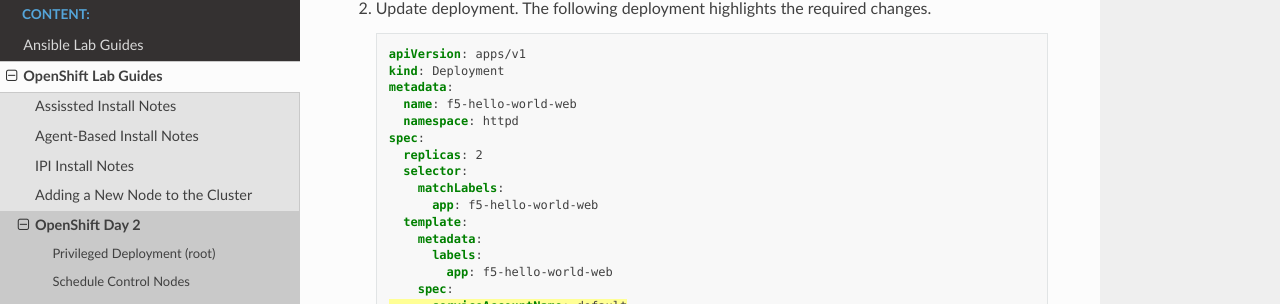
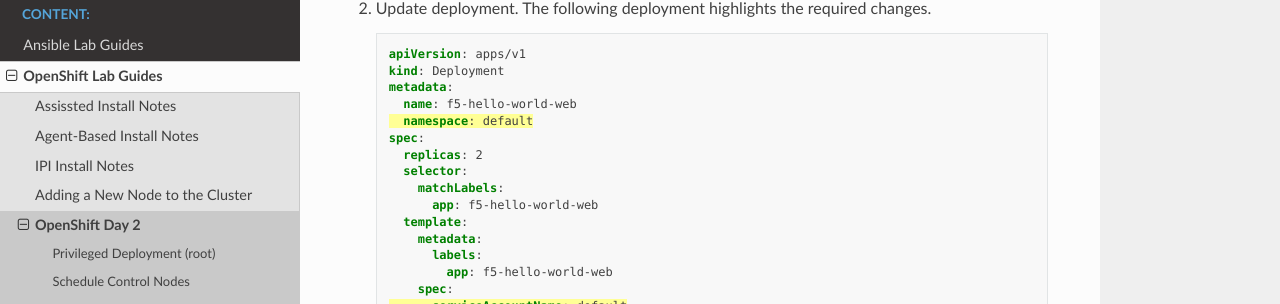
Before and after one commit to vtog/labGuides, a Sphinx documentation site: the page built from source/ocp/openshift-day2.rst, in a window 1280 px wide and 900 px high, scrolled down 615 px. Shown: the part 146-450 px from the top of the window. Built offline with Sphinx 7.4.7 and the Read the Docs theme 2.0.0, drawn with Linux system fonts in a browser that asks for light colours; pages that are not in the unit, such as notebooks, are missing from menus.

Commit message:
fixed project name mismatch

```diff
--- a/source/ocp/openshift-day2.rst
+++ b/source/ocp/openshift-day2.rst
@@ -33,13 +33,13 @@ deployment basis.
 #. Update deployment. The following deployment highlights the required changes.
 
    .. code-block:: yaml
-      :emphasize-lines: 16, 24-28
+      :emphasize-lines: 5, 16, 24-28
 
       apiVersion: apps/v1
       kind: Deployment
       metadata:
         name: f5-hello-world-web
-        namespace: httpd
+        namespace: default
       spec:
         replicas: 2
         selector:
```
